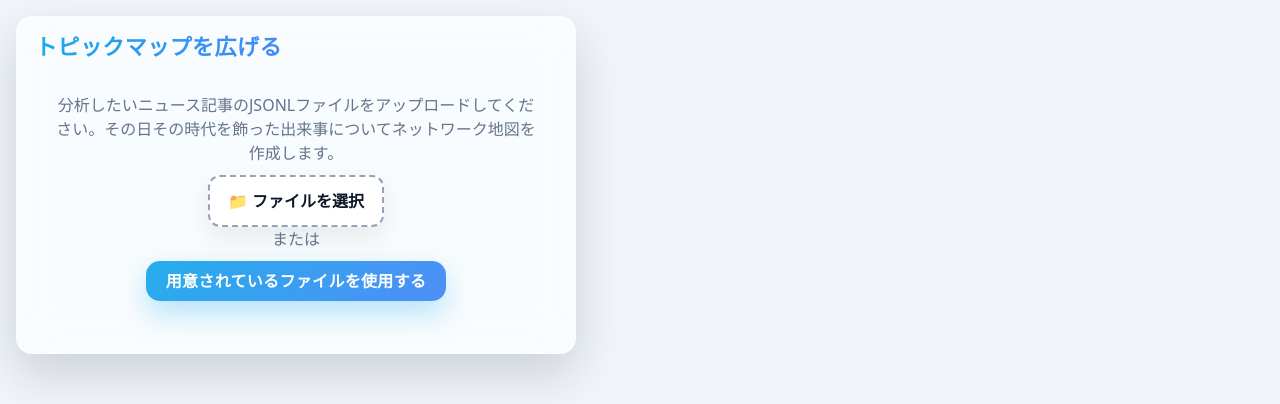
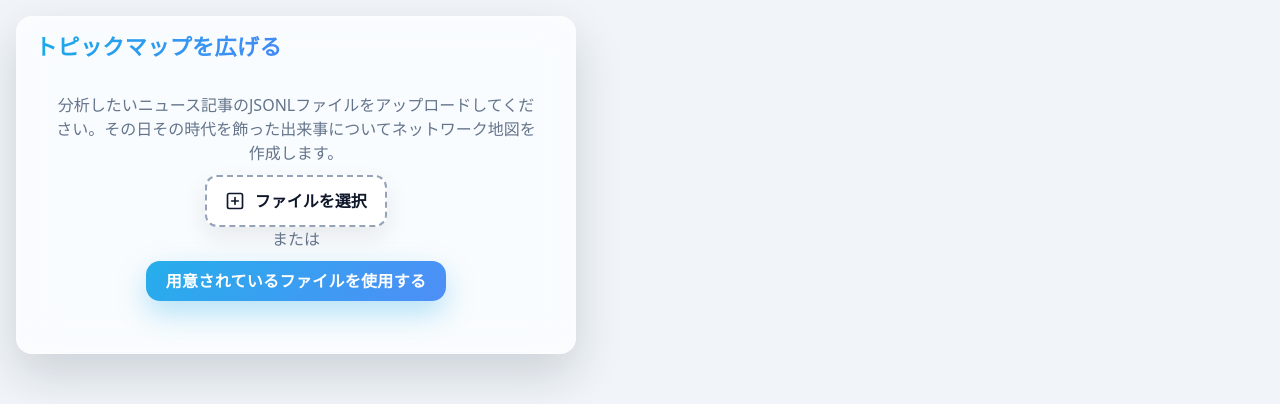
Before and after one commit to Igaki12/News-network-UI-demo, a React app: page / in a window 1280 px wide. Shown: the top 404 px of the page. Built offline with nearby package versions, Linux system fonts and the light colour scheme; the HTML template or start-up script is replaced by a standard one.

Commit message:
Update Emotion and React build artifacts
Renamed the main JS asset in docs/assets and updated the bundled code, reflecting changes in Emotion and React build outputs. Updated docs/index.html to reference the new asset. Minor update in TopLeftPanel.tsx, likely related to the asset or build process.

```diff
--- a/src/components/TopLeftPanel.tsx
+++ b/src/components/TopLeftPanel.tsx
@@ -1,3 +1,4 @@
+import { PlusSquareIcon } from '@chakra-ui/icons'
 import { Box, Button, Heading, Text } from '@chakra-ui/react'
 import type { ChangeEvent } from 'react'
 
@@ -35,7 +36,7 @@ export const TopLeftPanel = ({
   }
 
   return (
-    <Box id="hudTopLeft" className="overlay hud-card" aria-live="polite">
+    <Box id="hudTopLeft" className="overlay hud-card" aria-live="polite" mr={{ base: '16px', md: undefined }}>
       <Heading
         as="h1"
         bgGradient="linear(110deg, rgba(14,165,233,0.95), rgba(59,130,246,0.95), rgba(14,165,233,0.8))"
@@ -52,7 +53,8 @@ export const TopLeftPanel = ({
             </Text>
             <label className="file-label">
               <input type="file" accept=".jsonl" onChange={handleFileChange} />
-              📁 ファイルを選択
+              <PlusSquareIcon boxSize="20px" aria-hidden="true" />
+              <span>ファイルを選択</span>
             </label>
             <Text>または</Text>
             <Button
```
Also changed, not shown: 3 other files (tests, documents, lock files or other folders).
